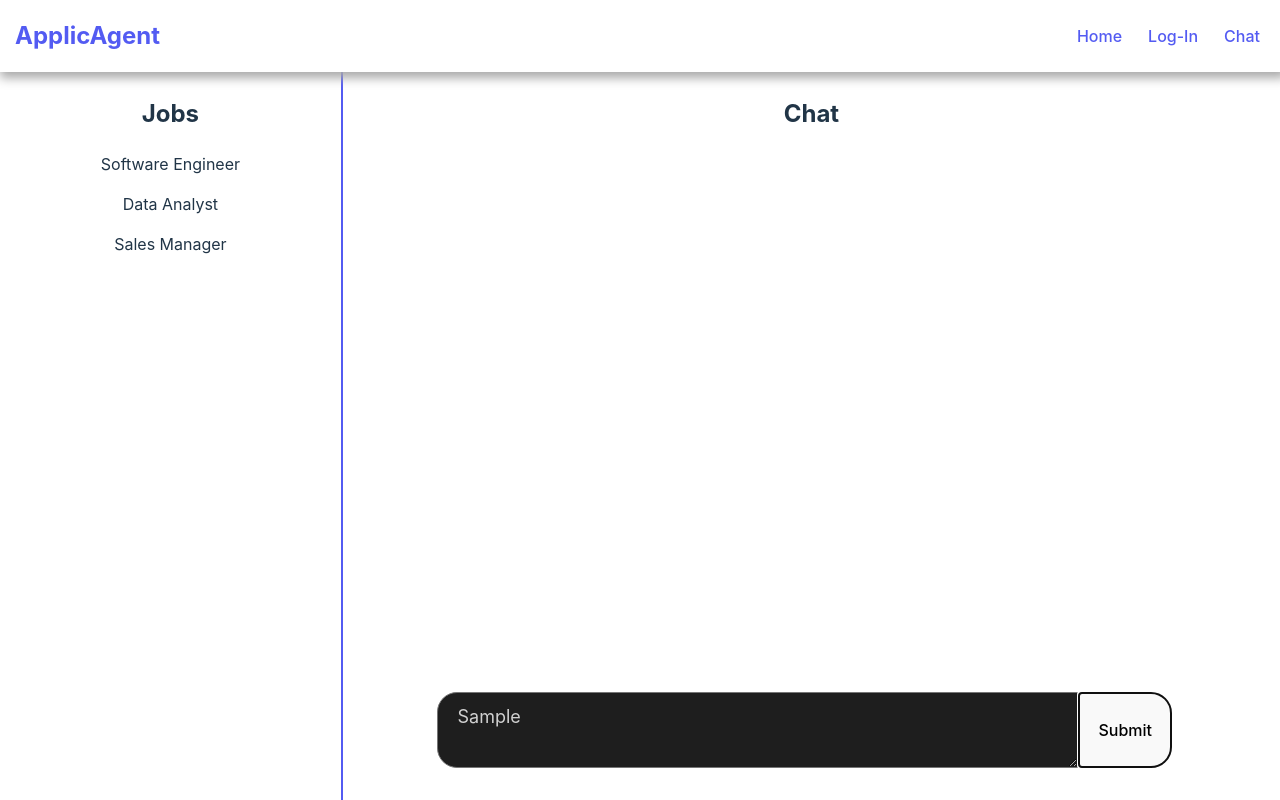
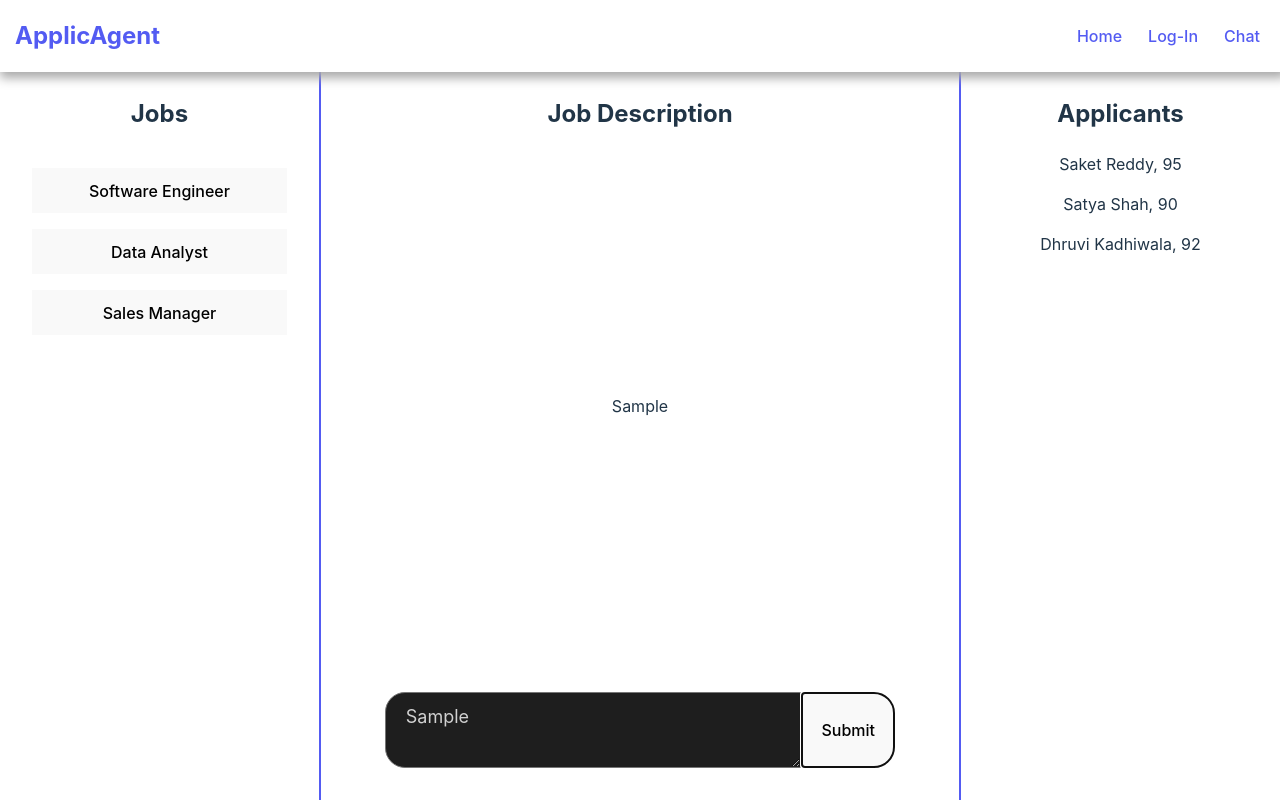
Before and after one commit to baeww/SkibidiRecruiter, a React (Vite) app in the folder client/: page /chat in a window 1280 px wide. Both pictures are taken after typing "Sample" into the empty fields and a click on the button "Submit". Built offline with nearby package versions, Linux system fonts and the light colour scheme.

Commit message:
Finish recruiter chat interface

```diff
--- a/client/src/App.css
+++ b/client/src/App.css
@@ -86,21 +86,35 @@ a {
 .chat-container {
   display: flex;
   padding-inline: 0;
-  height: 91vh;
+  height: auto;
+  min-height: 91vh;
   width: 100vw;
 }
 
 .side-panel {
   flex: 1;
   border-right: 2px solid #535bf2;
+  display: flex;
+  flex-direction: column;
+  align-items: center;
+  gap: 1rem;
 }
 
 .main-panel {
-  flex: 2.75;
+  flex: 2;
   display: flex;
   flex-direction: column;
   justify-content: space-between;
   align-items: center;
+}
+
+.applicants-panel {
+  flex: 1;
+  border-left: 2px solid #535bf2;
+}
+
+.job-button {
+  width: 80%;
 }
 
 .panel-header {
@@ -131,3 +145,9 @@ a {
   border-top-right-radius: 20px;
   border-bottom-right-radius: 20px;
 }
+
+.description-area {
+  text-align: left;
+  padding-inline: 2rem;
+  margin-bottom: 2rem;
+}
--- a/client/src/Chat.jsx
+++ b/client/src/Chat.jsx
@@ -1,18 +1,39 @@
+import { useState, useEffect } from 'react';
+
 export default function Chat() {
     const jobs = ['Software Engineer', 'Data Analyst', 'Sales Manager'];
+    const applicants = [{name: 'Saket Reddy', score: 95}, {name: 'Satya Shah', score: 90}, {name: 'Dhruvi Kadhiwala', score: 92}]
+
+    const [jobDescription, setJobDescription] = useState('');
+    const [descriptionToDisplay, setDescriptionToDisplay] = useState('');
+    const [submitted, setSubmitted] = useState(false);
+    const [displayDescription, setDisplayDescription] = useState(false);
+
+    useEffect(() => {
+        if (submitted) {
+            setDescriptionToDisplay(jobDescription);
+            setDisplayDescription(true);
+        }
+        setSubmitted(false);
+    }, [submitted]);
 
     return (
         <div className='chat-container'>
             <div className='side-panel'>
                 <h2 className='panel-header'>Jobs</h2>
-                {jobs.map((job, index) => <p key={index}>{job}</p>)}
+                {jobs.map((job, index) => <button className='job-button' key={index}>{job}</button>)}
             </div>
             <div className='main-panel'>
-                <h2 className='panel-header'>Chat</h2>
+                <h2 className='panel-header'>Job Description</h2>
+                {displayDescription && <div className='description-area' dangerouslySetInnerHTML={{ __html: descriptionToDisplay.replace(/\n/g, '<br />') }} />}
                 <div className='message-area'>
-                    <textarea className="message-box" placeholder="Send a message..." />
-                    <button className="submit">Submit</button>
+                    <textarea className="message-box" placeholder="Send a message..." onChange={(e) => setJobDescription(e.target.value)} />
+                    <button className="submit" onClick={() => setSubmitted(true)}>Submit</button>
                 </div>
+            </div>
+            <div className='applicants-panel'>
+                <h2 className='panel-header'>Applicants</h2>
+                {applicants.map((applicant, index) => <p key={index}>{applicant.name + ', ' + applicant.score}</p>)}
             </div>
         </div>
     );
```
